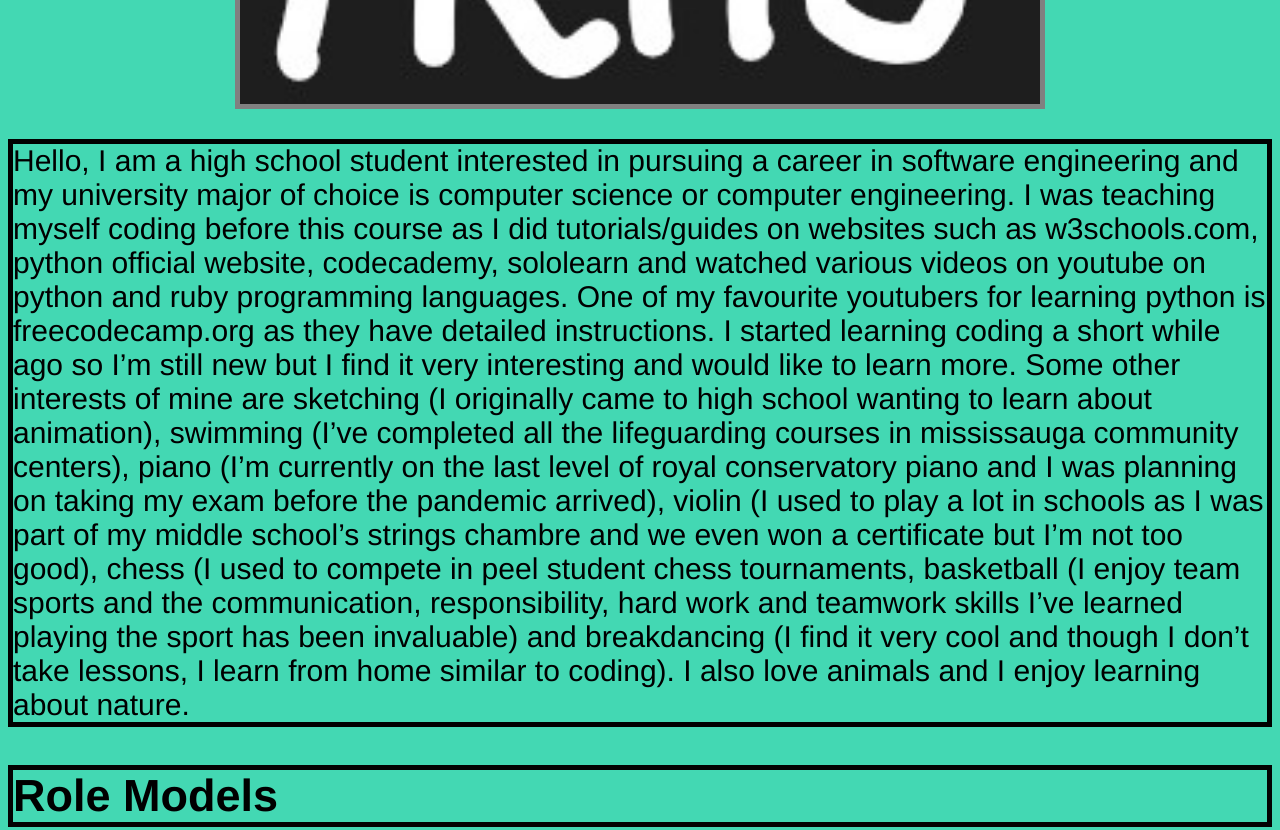
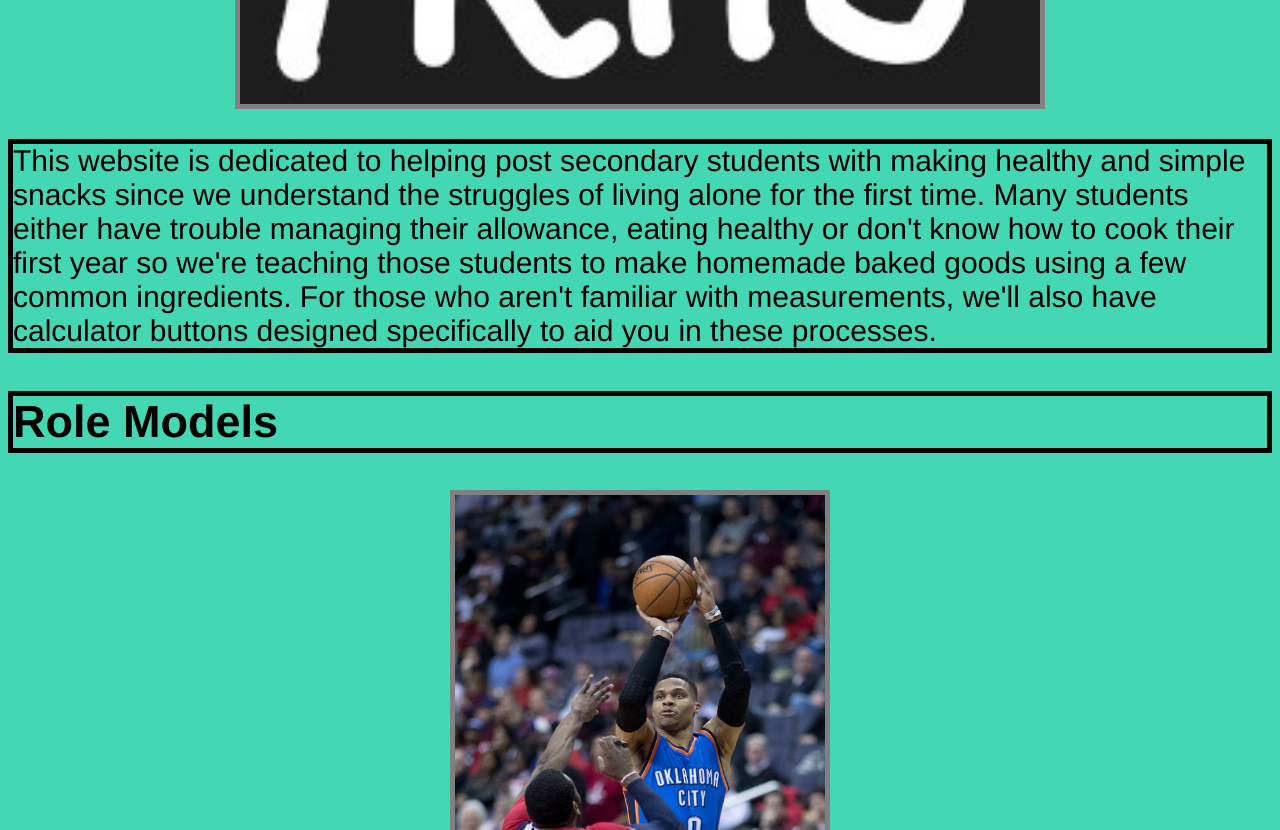
Before and after one commit to BboyMagik/EasyBakeAnyDay, a plain HTML site: page index.html in a window 1280 px wide. Shown: the part 760-1590 px from the top of the page. Drawn offline with Linux system fonts and the light colour scheme.

Commit message:
Update index.html

```diff
--- a/index.html
+++ b/index.html
@@ -7,7 +7,7 @@
         <script src="scripts/main.js"></script>
         <link rel="stylesheet" href="styles/main.css">
         <title>Baking Recipes for Post Secondary Students</title>
-        <h1>About Me</h1>
+        <h1>About this site</h1>
     </head>
     <body>
 
@@ -48,23 +48,10 @@
         <!--Text-->
         <border>
             <img src="images/hello.jpg" width="800px"></img>
-            <p>Hello, I am a high school student
-            interested in pursuing a career in software engineering and my university major of choice
-            is computer science or computer engineering. I was teaching myself coding before this course
-            as I did tutorials/guides on websites such as w3schools.com, python official website,
-            codecademy, sololearn and watched various videos on youtube on python and ruby programming
-            languages. One of my favourite youtubers for learning python is freecodecamp.org as they have
-            detailed instructions. I started learning coding a short while ago so I’m still new but I find
-            it very interesting and would like to learn more. Some other interests of mine are sketching
-            (I originally came to high school wanting to learn about animation), swimming
-            (I’ve completed all the lifeguarding courses in mississauga community centers),
-            piano (I’m currently on the last level of royal conservatory piano and I was planning on
-            taking my exam before the pandemic arrived), violin (I used to play a lot in schools as I was
-            part of my middle school’s strings chambre and we even won a certificate but I’m not too good),
-            chess (I used to compete in peel student chess tournaments, basketball (I enjoy team sports
-            and the communication, responsibility, hard work and teamwork skills I’ve learned playing the
-            sport has been invaluable) and breakdancing (I find it very cool and though I don’t take lessons,
-            I learn from home similar to coding). I also love animals and I enjoy learning about nature.</p>
+            <p>This website is dedicated to helping post secondary students with making healthy and simple snacks since we understand the struggles of
+            living alone for the first time. Many students either have trouble managing their allowance, eating healthy or don't know how to cook their
+            first year so we're teaching those students to make homemade baked goods using a few common ingredients. For those who aren't familiar with measurements,
+            we'll also have calculator buttons designed specifically to aid you in these processes.</p>
         </border>
 
         <h2>Role Models</h2>
```
